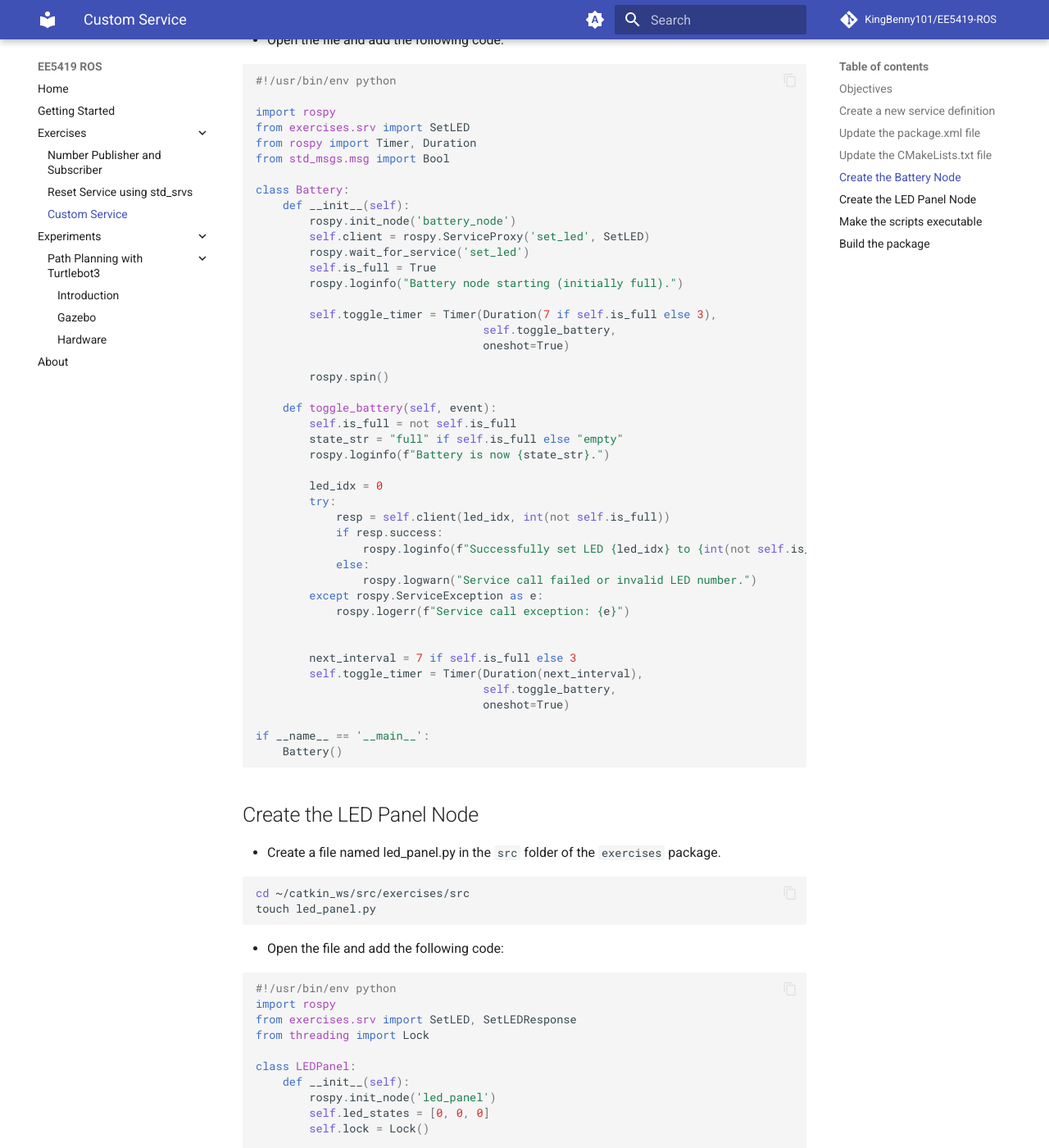
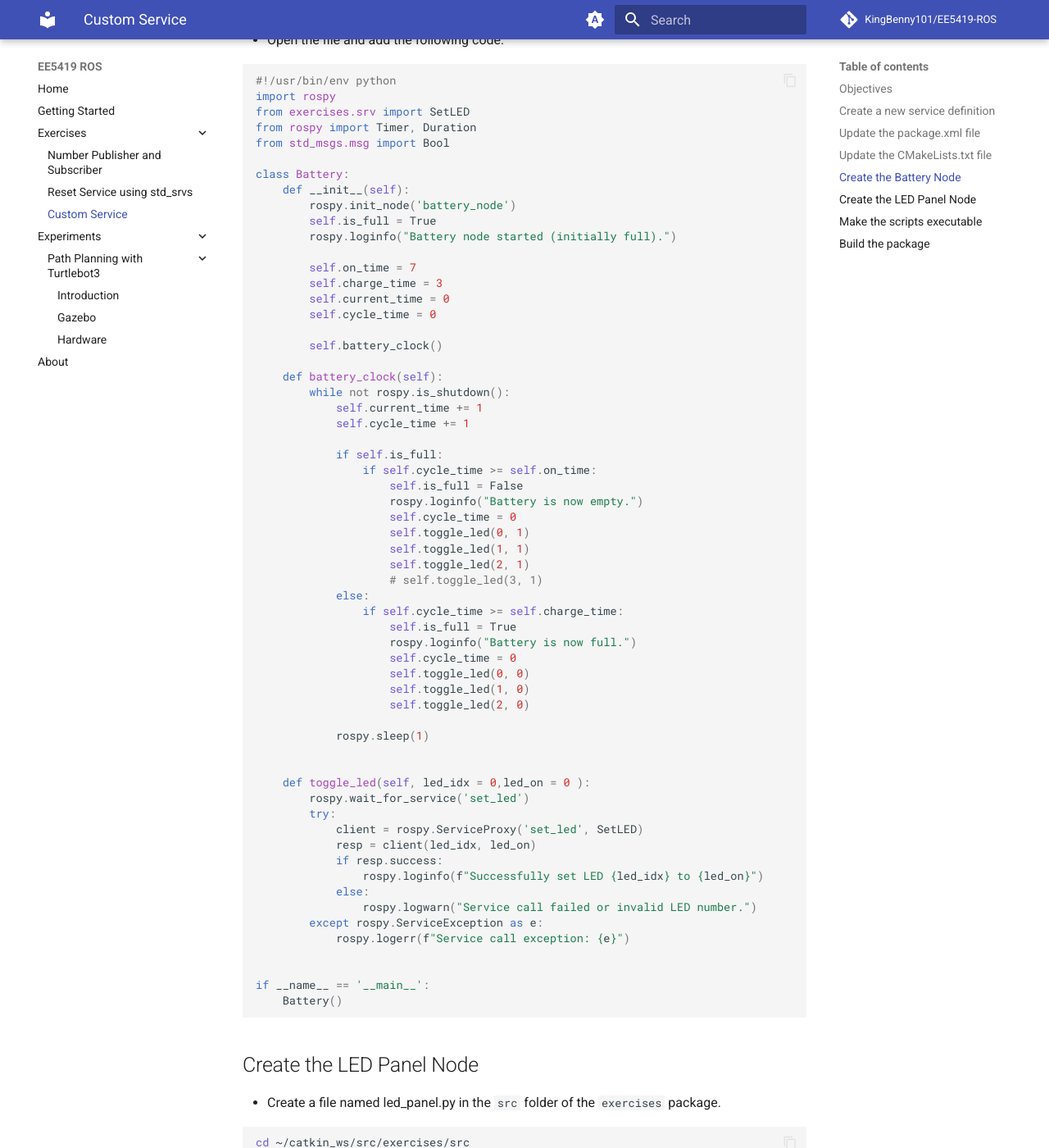
Before and after one commit to KingBenny101/EE5419-ROS, an MkDocs documentation site: the page built from docs/exercises/custom_service_client.md, in a window 1280 px wide and 1400 px high, scrolled down 1860 px. Shown: the whole window at 82% size. Built offline with MkDocs 1.6.1 and Material for MkDocs 9.7.7, drawn with Linux system fonts in a browser that asks for light colours; comment, search, counter and statistics services are not loaded; some of the changed text lies outside the part shown.

Commit message:
Refactor battery and LED panel code

````diff
--- a/docs/exercises/custom_service_client.md
+++ b/docs/exercises/custom_service_client.md
@@ -71,7 +71,6 @@
 
 ```python
 #!/usr/bin/env python
-
 import rospy
 from exercises.srv import SetLED
 from rospy import Timer, Duration
@@ -80,37 +79,54 @@
 class Battery:
     def __init__(self):
         rospy.init_node('battery_node')
-        self.client = rospy.ServiceProxy('set_led', SetLED)
+        self.is_full = True
+        rospy.loginfo("Battery node started (initially full).")
+
+        self.on_time = 7
+        self.charge_time = 3
+        self.current_time = 0
+        self.cycle_time = 0
+
+        self.battery_clock()
+
+    def battery_clock(self):
+        while not rospy.is_shutdown():
+            self.current_time += 1
+            self.cycle_time += 1
+
+            if self.is_full:
+                if self.cycle_time >= self.on_time:
+                    self.is_full = False
+                    rospy.loginfo("Battery is now empty.")
+                    self.cycle_time = 0
+                    self.toggle_led(0, 1)
+                    self.toggle_led(1, 1)
+                    self.toggle_led(2, 1)
+                    # self.toggle_led(3, 1)
+            else:
+                if self.cycle_time >= self.charge_time:
+                    self.is_full = True
+                    rospy.loginfo("Battery is now full.")
+                    self.cycle_time = 0
+                    self.toggle_led(0, 0)
+                    self.toggle_led(1, 0)
+                    self.toggle_led(2, 0)
+
+            rospy.sleep(1)
+
+
+    def toggle_led(self, led_idx = 0,led_on = 0 ):
         rospy.wait_for_service('set_led')
-        self.is_full = True
-        rospy.loginfo("Battery node starting (initially full).")
-
-        self.toggle_timer = Timer(Duration(7 if self.is_full else 3),
-                                  self.toggle_battery,
-                                  oneshot=True)
-
-        rospy.spin()
-
-    def toggle_battery(self, event):
-        self.is_full = not self.is_full
-        state_str = "full" if self.is_full else "empty"
-        rospy.loginfo(f"Battery is now {state_str}.")
-
-        led_idx = 0
         try:
-            resp = self.client(led_idx, int(not self.is_full))
+            client = rospy.ServiceProxy('set_led', SetLED)
+            resp = client(led_idx, led_on)
             if resp.success:
-                rospy.loginfo(f"Successfully set LED {led_idx} to {int(not self.is_full)}")
+                rospy.loginfo(f"Successfully set LED {led_idx} to {led_on}")
             else:
                 rospy.logwarn("Service call failed or invalid LED number.")
         except rospy.ServiceException as e:
             rospy.logerr(f"Service call exception: {e}")
 
-
-        next_interval = 7 if self.is_full else 3
-        self.toggle_timer = Timer(Duration(next_interval),
-                                  self.toggle_battery,
-                                  oneshot=True)
 
 if __name__ == '__main__':
     Battery()
@@ -131,32 +147,29 @@
 #!/usr/bin/env python
 import rospy
 from exercises.srv import SetLED, SetLEDResponse
-from threading import Lock
 
 class LEDPanel:
     def __init__(self):
         rospy.init_node('led_panel')
         self.led_states = [0, 0, 0]
-        self.lock = Lock()
 
         self.srv = rospy.Service('set_led', SetLED, self.handle_set_led)
+
         rospy.Timer(rospy.Duration(1), self.print_states)
 
         rospy.loginfo("LED panel service ready.")
         rospy.spin()
 
     def handle_set_led(self, req):
-        with self.lock:
-            if 0 <= req.led_number < len(self.led_states):
-                self.led_states[req.led_number] = req.state
-                rospy.loginfo(f"LED {req.led_number} set to {req.state}")
-                return SetLEDResponse(success=True)
-            else:
-                rospy.logwarn(f"Invalid LED number: {req.led_number}")
-                return SetLEDResponse(success=False)
+        if 0 <= req.led_number < len(self.led_states):
+            self.led_states[req.led_number] = req.state
+            rospy.loginfo(f"LED {req.led_number} set to {req.state}")
+            return SetLEDResponse(success=True)
+        else:
+            rospy.logwarn(f"Invalid LED number: {req.led_number}")
+            return SetLEDResponse(success=False)
 
     def print_states(self, event):
-        with self.lock:
             rospy.loginfo(f"LED states: {self.led_states}")
 
 if __name__ == '__main__':
````
Also changed, not shown: 2 other files.
